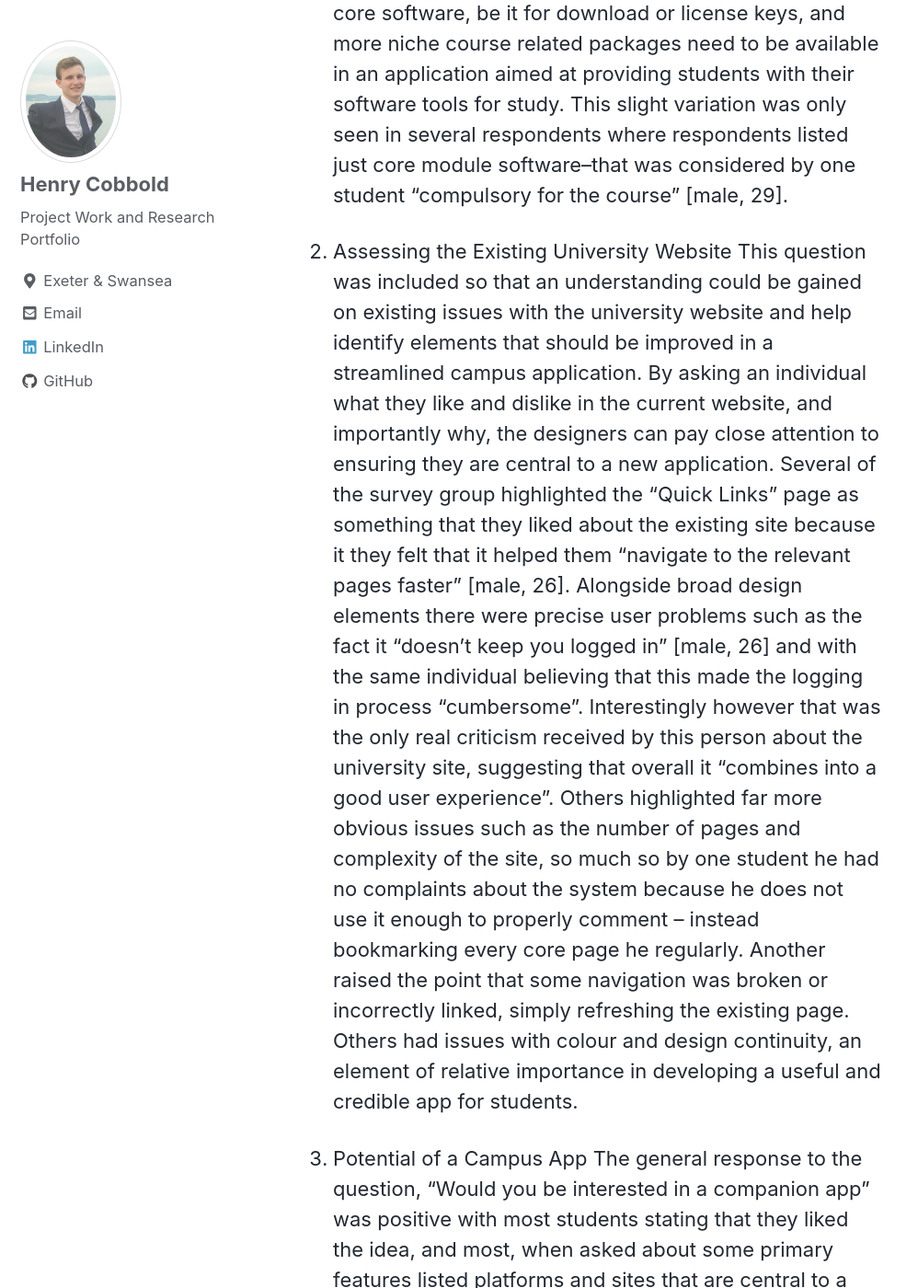
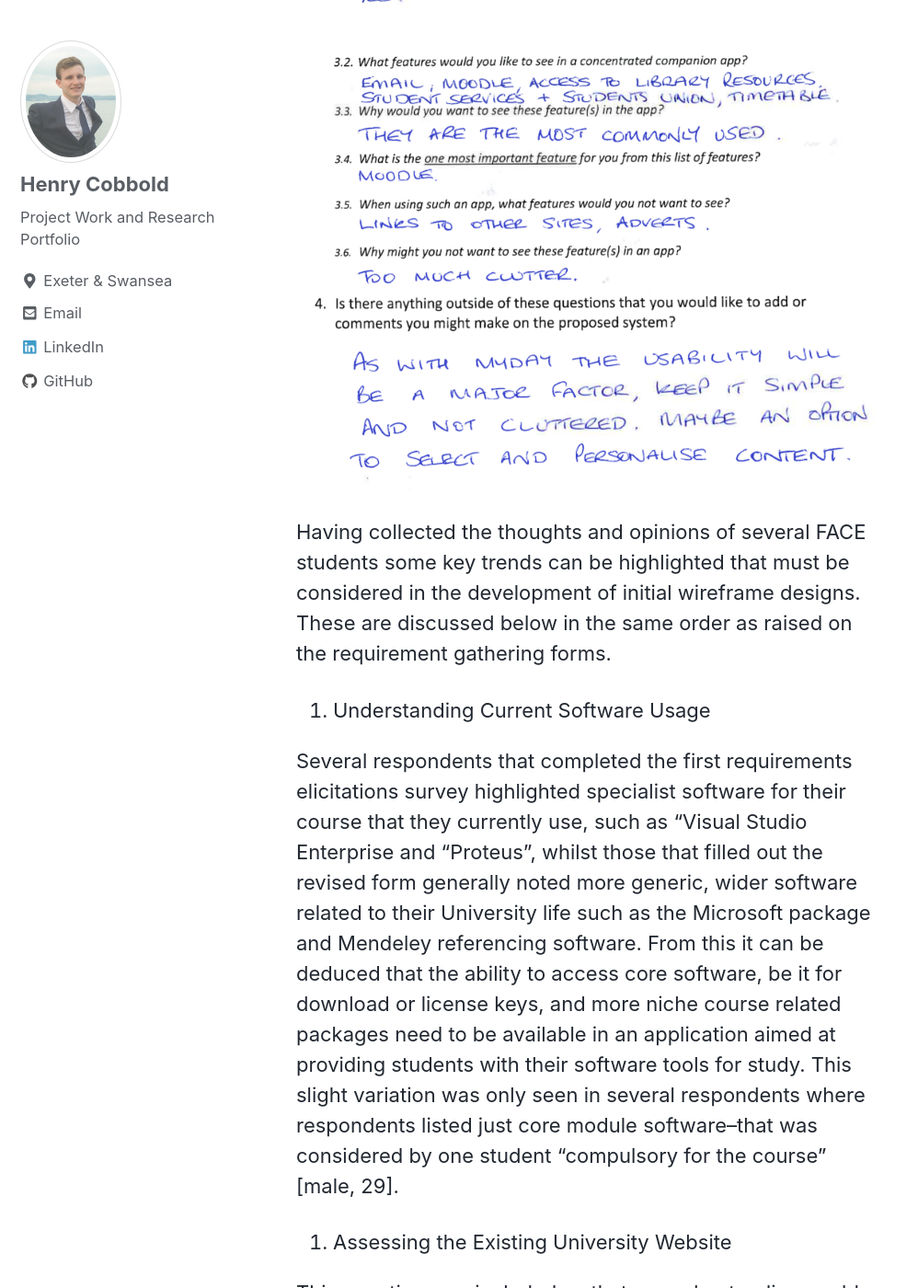
Before and after one commit to henrycobbold/henrycobbold.github.io, a Jekyll site: the page built from _posts/2019-09-03-campus_app.md, in a window 1280 px wide and 1400 px high, scrolled down 3248 px. Shown: the whole window at 92% size, without its empty margins (0-998 px from the left). Built offline with Jekyll 4.4.1, drawn with Linux system fonts in a browser that asks for light colours; nearby versions of some CDN libraries; some of the changed text lies outside the part shown.

Commit message:
finalising this round of app changes

```diff
--- a/_posts/2019-09-03-campus_app.md
+++ b/_posts/2019-09-03-campus_app.md
@@ -22,18 +22,23 @@
 The exercise of brainstorming is of value given its capacity to generate new ideas, especially when this group activity includes potential users from a range of different backgrounds, such as course, faculty or level of study as throwing ideas into a central ‘melting pot’ can bring up functionality, or even specific design elements [5]. This is particularly powerful as “the most creative or effective ideas often result from combining seemingly unrelated ideas” [5], formulating unusual or original suggestions. Caution here is advised however as a brainstorming process should also highlight features that are not of primary interest to those in a particular group.
 This process, taking the form of an informal discussion driven by the question and response sheet, has been handed to individuals as a requirement gathering sheet, and undertaken as a group with several participants concurrently.
 
-[images of the req sheets goes in here]
+<img src="{{ site.url }}{{ site.baseurl }}/images/mono_campus_app_wireframes/app_req_sheet.png" alt="linearly separable data">
+
+<img src="{{ site.url }}{{ site.baseurl }}/images/mono_campus_app_wireframes/app_req_sheet_2.png" alt="linearly separable data">
 
 Having collected the thoughts and opinions of several FACE students some key trends can be highlighted that must be considered in the development of initial wireframe designs. These are discussed below in the same order as raised on the requirement gathering forms.
 
 1. Understanding Current Software Usage
+
 Several respondents that completed the first requirements elicitations survey highlighted specialist software for their course that they currently use, such as “Visual Studio Enterprise and “Proteus”, whilst those that filled out the revised form generally noted more generic, wider software related to their University life such as the Microsoft package and Mendeley referencing software. From this it can be deduced that the ability to access core software, be it for download or license keys, and more niche course related packages need to be available in an application aimed at providing students with their software tools for study. This slight variation was only seen in several respondents where respondents listed just core module software--that was considered by one  student “compulsory for the course” [male, 29].
 
 2. Assessing the Existing University Website
+
 This question was included so that an understanding could be gained on existing issues with the university website and help identify elements that should be improved in a streamlined campus application. By asking an individual what they like and dislike in the current website, and importantly why, the designers can pay close attention to ensuring they are central to a new application. Several of the survey group highlighted the “Quick Links” page as something that they liked about the existing site because it they felt that it helped them “navigate to the relevant pages faster” [male, 26]. Alongside broad design elements there were precise user problems such as the fact it “doesn’t keep you logged in” [male, 26] and with the same individual believing that this made the logging in process “cumbersome”. Interestingly however that was the only real criticism received by this person about the university site, suggesting that overall it “combines into a good user experience”.
 Others highlighted far more obvious issues such as the number of pages and complexity of the site, so much so by one student he had no complaints about the system because he does not use it enough to properly comment – instead bookmarking every core page he regularly. Another raised the point that some navigation was broken or incorrectly linked, simply refreshing the existing page. Others had issues with colour and design continuity, an element of relative importance in developing a useful and credible app for students.
 
 3. Potential of a Campus App
+
 The general response to the question, “Would you be interested in a companion app” was positive with most students stating that they liked the idea, and most, when asked about some primary features listed platforms and sites that are central to a student’s day at University such as Email, Moodle and the library. Particular reference was made to the access of software and academic journal resources by several students, with one individual stressing the need for ‘search’ functionality for the library resources. The responses here clearly show how the study participants value tools that are integral to daily study. Of interest two people raised the issue of adverts. Given the nature of university software this would not be likely but illustrates how students in some cases could have applied their own experiences of other applications to this scenario.
 Overall the need for a streamlined and uncluttered program was shared by most correspondents who said the app should be clear, easy to navigate and only show the most relevant information; two fundamental objectives of the proposed system if it is to be considered useful and valuable.
 
@@ -41,7 +46,13 @@
 
 By accurately understanding how a user aims to use a system a developer can more clearly evaluate the suitability of mock-up screen designs [6],[7] with Microsoft believing that using user personas have helped to “make our assumptions about the target audience more explicit” [8]. In this scenario it is anticipated that the campus companion application will be used primarily by FACE students that study in the Swansea SA1 campus but, given the diverse nature of ‘students’ and individuals studying an array of courses across various sites such an application should be designed in such a way that it is open to extendibility. For the purpose of this application the target user groups all study a FACE course, but the same format of user persona could be developed for a student studying at another campus in Swansea, or in Carmarthen or Lampeter.
 
-[all fictional user persona views in here]
+<img src="{{ site.url }}{{ site.baseurl }}/images/mono_campus_app_wireframes/face_app_persona.png" alt="linearly separable data">
+
+<img src="{{ site.url }}{{ site.baseurl }}/images/mono_campus_app_wireframes/face_app_persona_2.png" alt="linearly separable data">
+
+<img src="{{ site.url }}{{ site.baseurl }}/images/mono_campus_app_wireframes/face_app_persona2.png" alt="linearly separable data">
+
+<img src="{{ site.url }}{{ site.baseurl }}/images/mono_campus_app_wireframes/face_app_persona2_2.png" alt="linearly separable data">
 
 ### User Stories
 
@@ -66,11 +77,12 @@
 
 Rosenfeld, Morville and Arango justify their reference of several definitions highlighting the incredibly diverse nature of information structures that underpin “digital products and services” [12]. Alternatively the Information Architecture Institute (IAA) have simplified this possible definition down to “The structural design of shared information environments” [14]. In terms of the scope of information architecture its composition is widely understood to revolve around three main components “Users”, “Content” and Context” [12]. This principle is seen in the IA Venn diagram, shown below, which illustrates how an information architecture is directly influenced by how the various facets interact with each other, a factor clearly seen in development of the university website as the focus of the main homepage is clearly centred towards promoting the establishment with less focus on providing easy access to student software services.
 
-[IA Venn diagram image in here]
+<img src="{{ site.url }}{{ site.baseurl }}/images/information_architecture_venn_diagram.png" alt="linearly separable data">
+
 
 The task facing many systems is the need to develop an information architecture that provides a “foundation for rapid response” [15] and the continual change of digital platforms today. This element of flexibility has a reduced significance in the development of a campus companion app thanks to the relatively rigid nature of core student platforms and services that are unlikely to change on a regular basis. Below a possible IA structure is presented.
 
-[possible IA diagram in here]
+<img src="{{ site.url }}{{ site.baseurl }}/images/example_app_information_architecture.png" alt="linearly separable data">
 
 ## Interface Designs
 
@@ -137,13 +149,13 @@
 
 To help evaluate the suitability of the application interface, the use of a user acceptance testing, typically through mediums such as evaluations and practical tasks. Whilst the latter is of importance to understand the thought process of target user groups its benefits are limited thanks to the limited nature of initial wireframe designs and the relative extent to which users can explore the initial application designs in the process of test task fulfilment so as to demonstrate “conceptual integrity”, and "underlying consistency" [17].
 
-The use of Likert-based model, such as offered by Brooke [18] and illustrated in its entirety below is suitable due to the precise, distinct responses received to questions about system usability, attractiveness and continuity. As discussed in greater length in my dissertation highlights this matrix is designed to produce a single integer that represents overall usability.
+The use of Likert-based model, such as offered by Brooke [18], discussed at greater length in my dissertation highlights or the and illustrated in its entirety below is suitable due to the precise, distinct responses received to questions about system usability, attractiveness and continuity. As discussed in greater length in my dissertation highlights this matrix is designed to produce a single number that reflects usability.
 
-[likert response from the project module to show the ticket boxes]
+<img src="{{ site.url }}{{ site.baseurl }}/images/mono_campus_app_wireframes/usability_evaluation_questionnaire.png" alt="linearly separable data">
 
 Alongside this method is the far less quantifiable user testing, a valuable activity that gives an individual the space to act ‘normally’ allows them to perform in a more natural manner, meaning the results collected are more accurate of the users experience with the system [19].. This system provides users with typical system tasks to evaluate the degree of goal fulfilment, again based on Krug's [19] customisable framework, whereby users as asked questions such as *"How would you find _____?"*. Below are a series of sheets from these sessions, revised after the interview by revisiting the screen capture and microphone for any missed points.
 
-[a couple of views from the Krug script for this assignment during the testing of these mono wireframes]
+<img src="{{ site.url }}{{ site.baseurl }}/images/mono_campus_app_wireframes/krug_script_scribbled_notes.png" alt="linearly separable data">
 
 *Main Test Outcome(s)*
 
```
Also changed, not shown: images/face_app_req_sheet.png (deleted), images/mono_campus_app_wireframes/app_req_sheet.png (added), images/mono_campus_app_wireframes/app_req_sheet_2.png (added), images/mono_campus_app_wireframes/face_app_persona.png (renamed from images/face_app_persona.png), images/mono_campus_app_wireframes/face_app_persona2.png (renamed from images/face_app_persona2.png), images/mono_campus_app_wireframes/face_app_persona2_2.png (renamed from images/face_app_persona2_2.png), images/mono_campus_app_wireframes/face_app_persona_2.png (renamed from images/face_app_persona_2.png), images/mono_campus_app_wireframes/face_app_req_sheet_2.png (renamed from images/face_app_req_sheet_2.png), images/mono_campus_app_wireframes/krug_script_scribbled_notes.png (added), images/mono_campus_app_wireframes/usability_evaluation_questionnaire.png (added).
